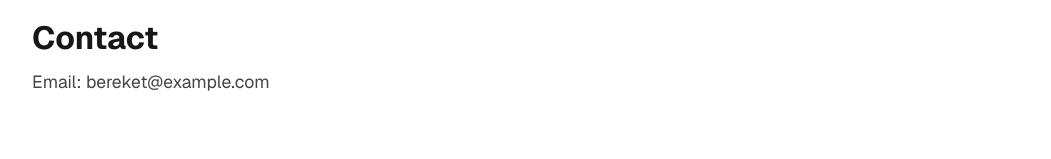
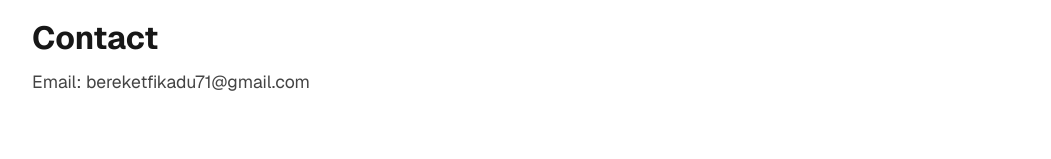
Before and after one commit to berki6/berki6.github.io, a Next.js app: page / in a window 1280 px wide. Shown: the part 720-879 px from the top of the page, without its empty margins (114-1165 px from the left). Built offline with nearby package versions, Linux system fonts and the light colour scheme.

Commit message:
feat: update contact email and enhance Next.js configuration with trailingSlash and images settings; add .nojekyll file

```diff
--- a/app/page.js
+++ b/app/page.js
@@ -77,7 +77,7 @@ export default function Home() {
         <section ref={contactRef}>
           <h2 style={{ fontSize: "2rem", marginBottom: "12px" }}>Contact</h2>
           <p style={{ fontSize: "1.1rem", color: "#444" }}>
-            Email: <a href="mailto:bereket@example.com">bereket@example.com</a>
+            Email: <a href="mailto:bereketfikadu71@gmail.com">bereketfikadu71@gmail.com</a>
           </p>
         </section>
       </main>
--- a/next.config.js
+++ b/next.config.js
@@ -1,8 +1,10 @@
 /** @type {import('next').NextConfig} */
 const nextConfig = {
   output: "export",
-  // trailingSlash: true,
-  basePath: "/berki6.github.io",
+  trailingSlash: true,
+  images: {
+    unoptimized: true,
+  },
 };
 
 module.exports = nextConfig;
```
Also changed, not shown: 1 other file (tests, documents, lock files or other folders).
